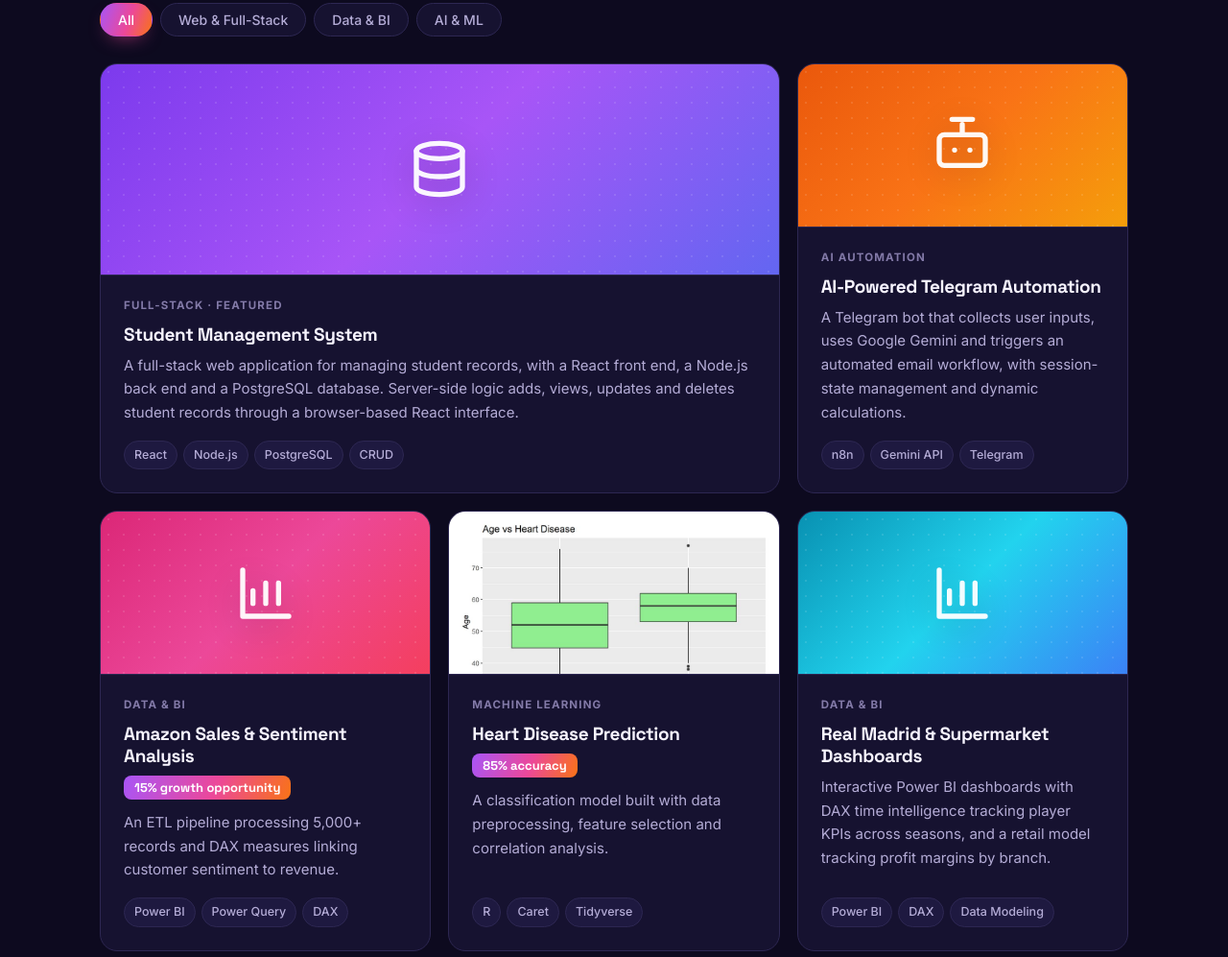
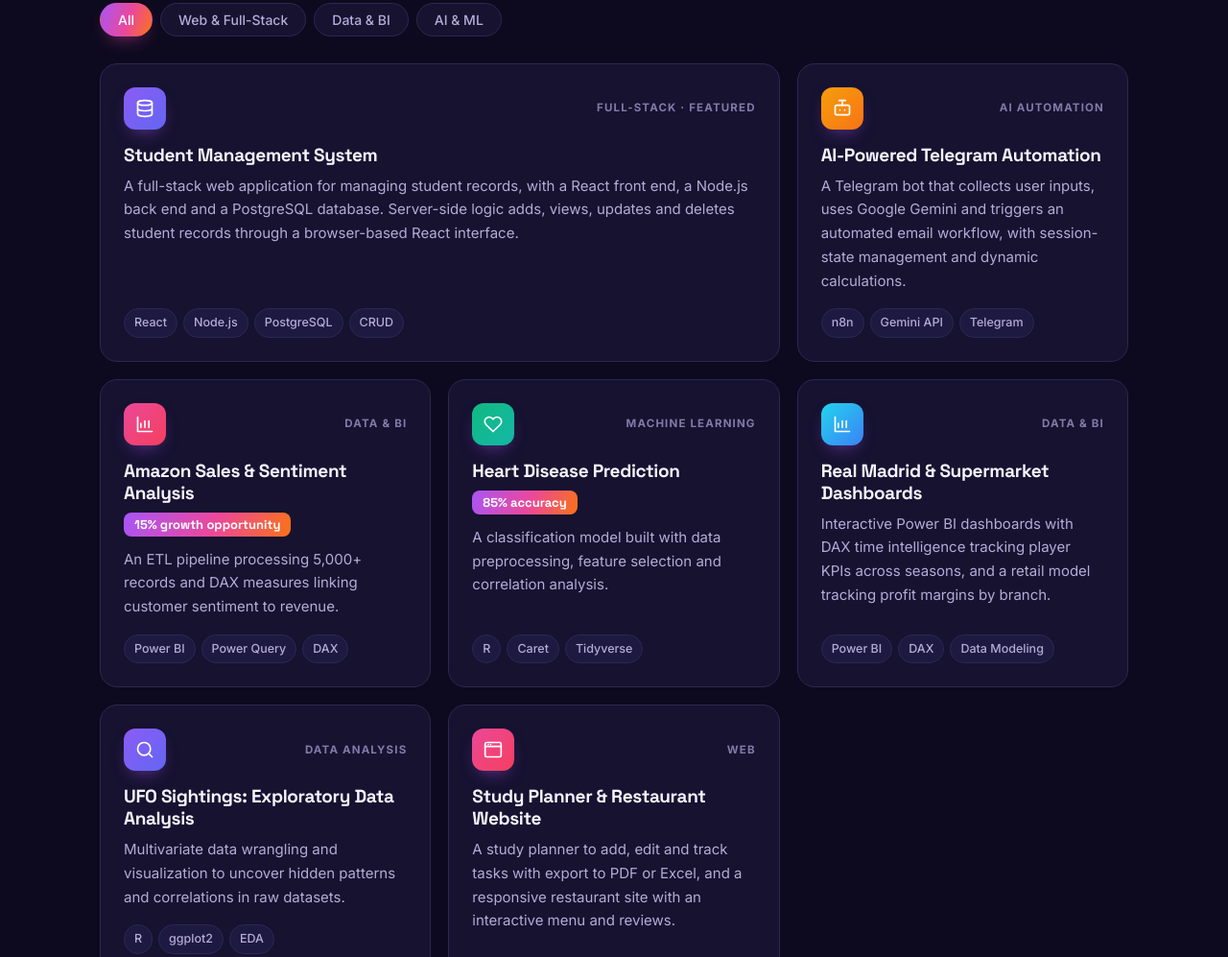
Before and after one commit to maysowais/Mays-s-Portfolio, a plain HTML site: page index.html in a window 1280 px wide. Shown: the part 3465-4462 px from the top of the page at 96% size. Drawn offline with Linux system fonts and the light colour scheme.

Commit message:
Remove project images, keep icon headers

```diff
--- a/index.html
+++ b/index.html
@@ -167,22 +167,7 @@
   .filter:hover{color:var(--text);border-color:var(--line-2)}
   .filter.active{background:var(--grad);border-color:transparent;color:#fff;box-shadow:0 8px 20px -10px rgba(236,72,153,.8)}
   .projects{display:grid;grid-template-columns:repeat(3,1fr);gap:18px}
-  .proj{padding:0;display:flex;flex-direction:column;overflow:hidden}
-  .proj-body{padding:22px 24px 24px;display:flex;flex-direction:column;flex-grow:1}
-  .thumb{height:170px;display:grid;place-items:center;position:relative;overflow:hidden;border-bottom:1px solid var(--line)}
-  .thumb svg.big{width:64px;height:64px;color:#fff;opacity:.95;filter:drop-shadow(0 8px 20px rgba(0,0,0,.25));position:relative}
-  .thumb::after{content:"";position:absolute;inset:0;background-image:radial-gradient(rgba(255,255,255,.18) 1px,transparent 1px);background-size:16px 16px;opacity:.6}
-  .thumb.img{background:#fff}
-  .thumb.img::after{display:none}
-  .thumb img{width:100%;height:100%;object-fit:contain;padding:10px;transition:transform .4s}
-  .proj:hover .thumb img,.proj:hover .thumb svg.big{transform:scale(1.05)}
-  .thumb svg.big{transition:transform .4s}
-  .th-v{background:linear-gradient(135deg,#7c3aed,#a855f7 50%,#6366f1)}
-  .th-p{background:linear-gradient(135deg,#db2777,#ec4899 50%,#f43f5e)}
-  .th-a{background:linear-gradient(135deg,#ea580c,#f97316 50%,#f59e0b)}
-  .th-c{background:linear-gradient(135deg,#0891b2,#22d3ee 50%,#3b82f6)}
-  .th-m{background:linear-gradient(135deg,#a855f7,#ec4899 55%,#f97316)}
-  .proj.featured .thumb{height:220px}
+  .proj{padding:24px;display:flex;flex-direction:column}
   .proj.hide{display:none}
   .proj-top{display:flex;justify-content:space-between;align-items:center;margin-bottom:16px}
   .cat{font-size:11.5px;font-weight:700;text-transform:uppercase;letter-spacing:.1em;color:var(--dim)}
@@ -492,70 +477,63 @@
     </div>
     <div class="projects" id="projectGrid">
       <article class="proj card featured reveal" data-cat="web">
-        <div class="thumb th-v"><svg class="big"><use href="#i-db"/></svg></div>
-        <div class="proj-body">
-        <div class="proj-top" style="margin-bottom:10px"><span class="cat">Full-Stack · Featured</span></div>
+
+        <div class="proj-top"><div class="ic ic-v"><svg class="icon"><use href="#i-db"/></svg></div><span class="cat">Full-Stack · Featured</span></div>
         <h3>Student Management System</h3>
         <p>A full-stack web application for managing student records, with a React front end, a Node.js back end and a PostgreSQL database. Server-side logic adds, views, updates and deletes student records through a browser-based React interface.</p>
         <div class="tags"><span class="tag">React</span><span class="tag">Node.js</span><span class="tag">PostgreSQL</span><span class="tag">CRUD</span></div>
-      </div>
+
       </article>
       <article class="proj card reveal" data-cat="ai">
-        <div class="thumb th-a"><svg class="big"><use href="#i-bot"/></svg></div>
-        <div class="proj-body">
-        <div class="proj-top" style="margin-bottom:10px"><span class="cat">AI Automation</span></div>
+
+        <div class="proj-top"><div class="ic ic-a"><svg class="icon"><use href="#i-bot"/></svg></div><span class="cat">AI Automation</span></div>
         <h3>AI-Powered Telegram Automation</h3>
         <p>A Telegram bot that collects user inputs, uses Google Gemini and triggers an automated email workflow, with session-state management and dynamic calculations.</p>
         <div class="tags"><span class="tag">n8n</span><span class="tag">Gemini API</span><span class="tag">Telegram</span></div>
-      </div>
+
       </article>
       <article class="proj card reveal" data-cat="data">
-        <div class="thumb th-p"><svg class="big"><use href="#i-chart"/></svg></div>
-        <div class="proj-body">
-        <div class="proj-top" style="margin-bottom:10px"><span class="cat">Data &amp; BI</span></div>
+
+        <div class="proj-top"><div class="ic ic-p"><svg class="icon"><use href="#i-chart"/></svg></div><span class="cat">Data &amp; BI</span></div>
         <h3>Amazon Sales &amp; Sentiment Analysis</h3>
         <span class="metric">15% growth opportunity</span>
         <p>An ETL pipeline processing 5,000+ records and DAX measures linking customer sentiment to revenue.</p>
         <div class="tags"><span class="tag">Power BI</span><span class="tag">Power Query</span><span class="tag">DAX</span></div>
-      </div>
+
       </article>
       <article class="proj card reveal" data-cat="ai">
-        <div class="thumb img"><img src="images/heart.jpg" alt="Box plot of patient age by heart disease condition" loading="lazy" width="900" height="600"></div>
-        <div class="proj-body">
-        <div class="proj-top" style="margin-bottom:10px"><span class="cat">Machine Learning</span></div>
+
+        <div class="proj-top"><div class="ic ic-g"><svg class="icon"><use href="#i-heart"/></svg></div><span class="cat">Machine Learning</span></div>
         <h3>Heart Disease Prediction</h3>
         <span class="metric">85% accuracy</span>
         <p>A classification model built with data preprocessing, feature selection and correlation analysis.</p>
         <div class="tags"><span class="tag">R</span><span class="tag">Caret</span><span class="tag">Tidyverse</span></div>
-      </div>
+
       </article>
       <article class="proj card reveal" data-cat="data">
-        <div class="thumb th-c"><svg class="big"><use href="#i-chart"/></svg></div>
-        <div class="proj-body">
-        <div class="proj-top" style="margin-bottom:10px"><span class="cat">Data &amp; BI</span></div>
+
+        <div class="proj-top"><div class="ic ic-c"><svg class="icon"><use href="#i-chart"/></svg></div><span class="cat">Data &amp; BI</span></div>
         <h3>Real Madrid &amp; Supermarket Dashboards</h3>
         <p>Interactive Power BI dashboards with DAX time intelligence tracking player KPIs across seasons, and a retail model tracking profit margins by branch.</p>
         <div class="tags"><span class="tag">Power BI</span><span class="tag">DAX</span><span class="tag">Data Modeling</span></div>
-      </div>
+
       </article>
       <article class="proj card reveal" data-cat="data">
-        <div class="thumb img"><img src="images/ufo-year.jpg" alt="Bar chart of UFO sightings per year" loading="lazy" width="900" height="450"></div>
-        <div class="proj-body">
-        <div class="proj-top" style="margin-bottom:10px"><span class="cat">Data Analysis</span></div>
+
+        <div class="proj-top"><div class="ic ic-v"><svg class="icon"><use href="#i-search"/></svg></div><span class="cat">Data Analysis</span></div>
         <h3>UFO Sightings: Exploratory Data Analysis</h3>
         <p>Multivariate data wrangling and visualization to uncover hidden patterns and correlations in raw datasets.</p>
         <div class="tags"><span class="tag">R</span><span class="tag">ggplot2</span><span class="tag">EDA</span></div>
         <a class="proj-link" href="https://github.com/maysowais/ufo-eda-r-project" target="_blank" rel="noopener">View on GitHub <svg class="icon" style="width:16px;height:16px"><use href="#i-arrow"/></svg></a>
-      </div>
+
       </article>
       <article class="proj card reveal" data-cat="web">
-        <div class="thumb th-m"><svg class="big"><use href="#i-web"/></svg></div>
-        <div class="proj-body">
-        <div class="proj-top" style="margin-bottom:10px"><span class="cat">Web</span></div>
+
+        <div class="proj-top"><div class="ic ic-p"><svg class="icon"><use href="#i-web"/></svg></div><span class="cat">Web</span></div>
         <h3>Study Planner &amp; Restaurant Website</h3>
         <p>A study planner to add, edit and track tasks with export to PDF or Excel, and a responsive restaurant site with an interactive menu and reviews.</p>
         <div class="tags"><span class="tag">HTML</span><span class="tag">CSS</span><span class="tag">JavaScript</span></div>
-      </div>
+
       </article>
     </div>
   </div>
```
Also changed, not shown: images/heart.jpg (deleted), images/ufo-year.jpg (deleted).
